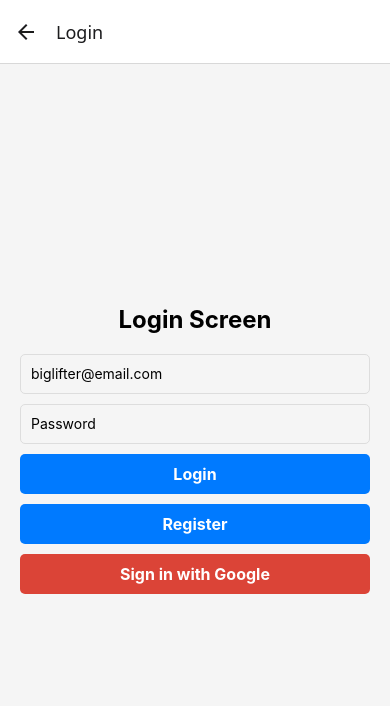
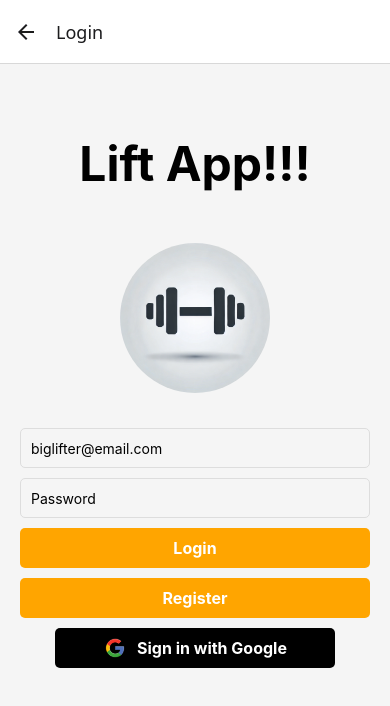
Before and after one commit to shmablo/lift-app, a React Native app: screen /Login in a window 390 px wide. Shown: the top 706 px of the page. Built offline with nearby package versions, Linux system fonts and the light colour scheme.

Commit message:
modified login screen

```diff
--- a/screens/Login.js
+++ b/screens/Login.js
@@ -1,5 +1,5 @@
 import React, { useState } from 'react';
-import { View, Text, TextInput, TouchableOpacity, StyleSheet } from 'react-native';
+import { View, Text, TextInput, TouchableOpacity, StyleSheet, Image } from 'react-native';
 
 export default function Login() {
     const [email, setEmail] = useState('');
@@ -22,7 +22,11 @@ export default function Login() {
 
     return (
         <View style={styles.container}>
-            <Text style={styles.title}>Login Screen</Text>
+            <Text style={styles.title}>Lift App!!!</Text>
+            <Image
+                source={require('../assets/lift-app-icon.png')}
+                style={styles.logo}
+            />
 
             <TextInput
                 style={styles.input}
@@ -50,6 +54,10 @@ export default function Login() {
             </TouchableOpacity>
 
             <TouchableOpacity style={styles.googleButton} onPress={handleGoogleSignIn}>
+                <Image
+                    source={require('../assets/google-logo.png')}
+                    style={styles.googleIcon}
+                />
                 <Text style={styles.buttonText}>Sign in with Google</Text>
             </TouchableOpacity>
         </View>
@@ -60,14 +68,15 @@ const styles = StyleSheet.create({
     container: {
         flex: 1,
         alignItems: 'center',
-        justifyContent: 'center',
+        justifyContent: 'flex-start',
         backgroundColor: '#f5f5f5',
         padding: 20,
     },
     title: {
-        fontSize: 24,
+        fontSize: 48,
         fontWeight: 'bold',
-        marginBottom: 20,
+        marginTop: 50,
+        marginBottom: 50,
     },
     input: {
         width: '100%',
@@ -81,24 +90,37 @@ const styles = StyleSheet.create({
     button: {
         width: '100%',
         height: 40,
-        backgroundColor: '#007AFF',
+        backgroundColor: 'orange',
         justifyContent: 'center',
         alignItems: 'center',
         borderRadius: 5,
         marginBottom: 10,
     },
     googleButton: {
-        width: '100%',
+        width: '80%',
         height: 40,
-        backgroundColor: '#DB4437',
+        backgroundColor: 'black',
         justifyContent: 'center',
         alignItems: 'center',
         borderRadius: 5,
         marginBottom: 10,
+        flexDirection: 'row',
+        paddingHorizontal: 10,
     },
     buttonText: {
         color: 'white',
         fontSize: 16,
         fontWeight: 'bold',
     },
+    logo: {
+        width: 150,
+        height: 150,
+        marginBottom: 35,
+        borderRadius: 75,
+    },
+    googleIcon: {
+        width: 24,
+        height: 24,
+        marginRight: 10,
+    },
 });
```
Also changed, not shown: assets/google-logo.png (added).
